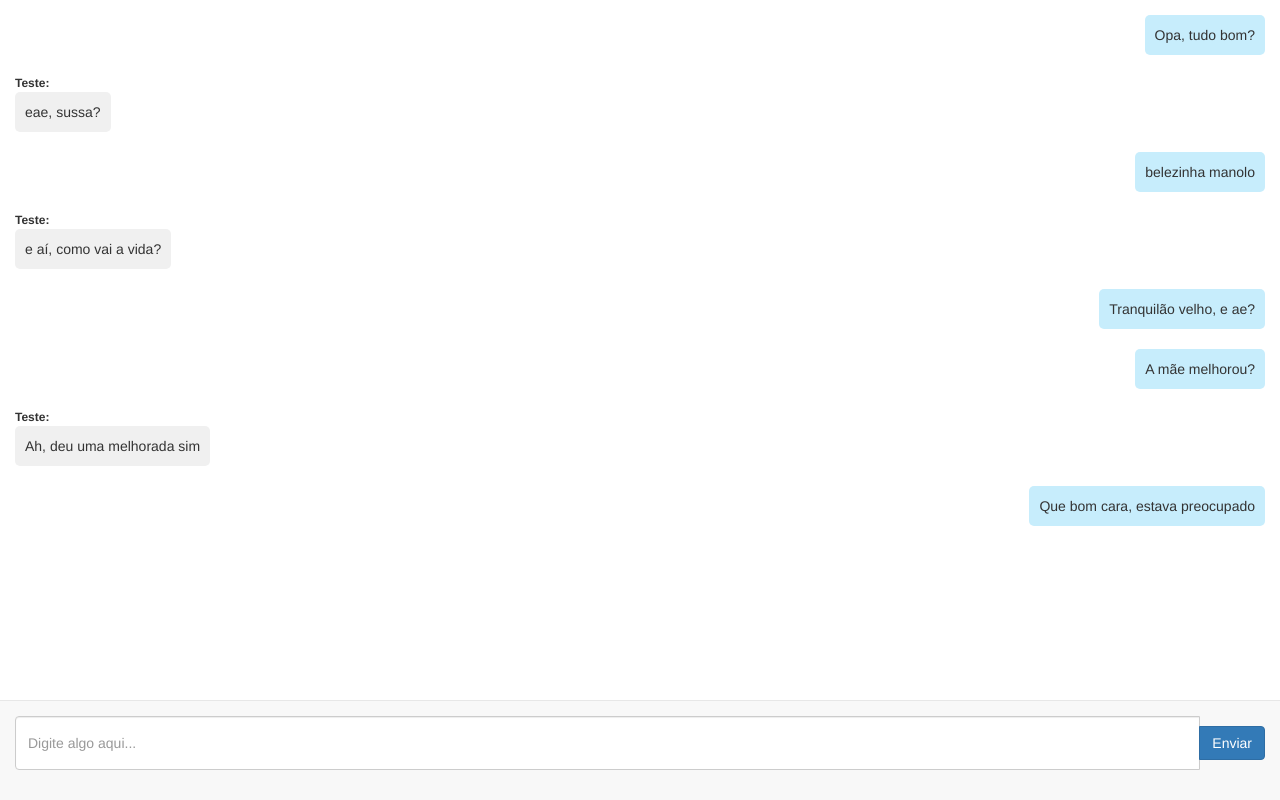
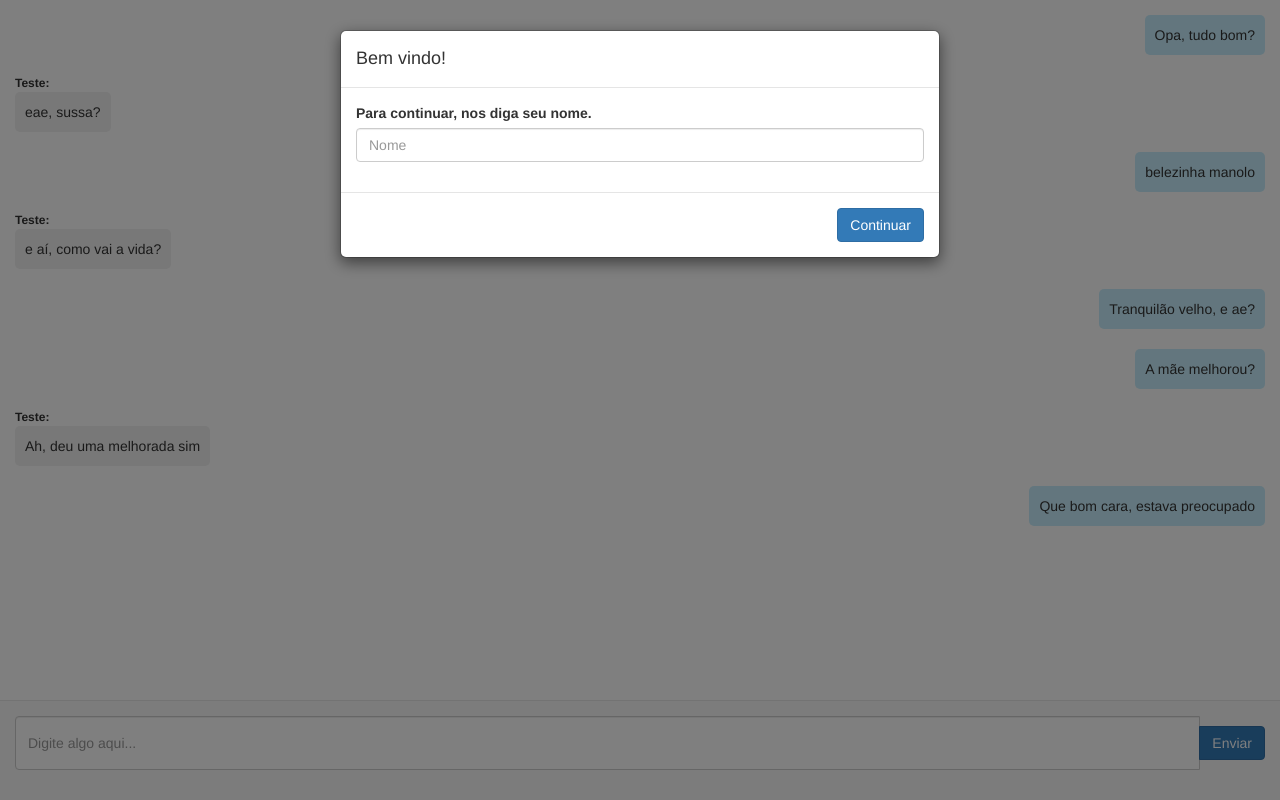
Before and after one commit to wildeee/react-hello, a React (Create React App) app: page / in a window 1280 px wide. Built offline with nearby package versions, Linux system fonts and the light colour scheme.

Commit message:
Adicionando validacao required no username

```diff
--- a/src/App.js
+++ b/src/App.js
@@ -21,7 +21,7 @@ class App extends Component {
 	constructor(props) {
 		super(props);
 		this.state = {
-			username: 'wilde',
+			username: '',
 			messages: MESSAGES
 		};
 	};
@@ -45,7 +45,7 @@ class App extends Component {
 	render() {
 		return (
 			<div className="messages-area-container">
-				<ModalUsername showModal={false} username={this.state.username} onUsernameChange={this.onUsernameChange} />
+				<ModalUsername showModal={true} username={this.state.username} onUsernameChange={this.onUsernameChange} />
 				<MessagesArea messages={this.state.messages} />
 				<ChatInput onMessageSend={this.onMessageSend} />
 			</div>
--- a/src/ModalUsername.js
+++ b/src/ModalUsername.js
@@ -4,7 +4,8 @@ import {
 	Modal,
 	FormGroup,
 	FormControl,
-	ControlLabel
+	ControlLabel,
+	HelpBlock
 } from 'react-bootstrap';
 
 class ModalUsername extends Component {
@@ -13,34 +14,51 @@ class ModalUsername extends Component {
 		super(props);
 		this.state = {
 			showModal: props.showModal,
-			username: props.username
+			username: props.username,
+			showRequiredUsername: false
 		};
 	};
 
-	close = () => {
+	submitUsername = () => {
+		let usernameValue = this.state.username;
+		if (!usernameValue) {
+			this.setState({ showRequiredUsername: true });
+			return;
+		}
 		this.setState({ showModal: false });
-		this.props.onUsernameChange(this.state.username);
+		this.props.onUsernameChange(usernameValue);
 	};
 
 	handleUserChange = (username) => {
-		this.setState({ username: username.target.value });
+		let usernameValue = username.target.value;
+		this.setState({ username: usernameValue });
+		if (usernameValue) {
+			this.setState({ showRequiredUsername: false });
+		}
 	};
 
 	render() {
+		let requiredUsername;
+		let validationState;
+		if (this.state.showRequiredUsername) {
+			requiredUsername = <HelpBlock>Campo obrigatório.</HelpBlock>
+			validationState = 'error';
+		}
 		return (
 			<div>
-				<Modal show={this.state.showModal} onHide={this.close} keyboard={false}>
-					<Modal.Header closeButton>
+				<Modal show={this.state.showModal} keyboard={false} backdrop="static">
+					<Modal.Header>
 						<Modal.Title>Bem vindo!</Modal.Title>
 					</Modal.Header>
 					<Modal.Body>
-						<FormGroup controlId="form-username">
+						<FormGroup controlId="form-username" validationState={validationState}>
 							<ControlLabel>Para continuar, nos diga seu nome.</ControlLabel>
 							<FormControl type="text" placeholder="Nome" value={this.state.username} onChange={this.handleUserChange} componentClass="input" />
+							{requiredUsername}
 						</FormGroup>
 					</Modal.Body>
 					<Modal.Footer>
-						<Button bsStyle="primary" onClick={this.close}>Continuar</Button>
+						<Button bsStyle="primary" onClick={this.submitUsername}>Continuar</Button>
 					</Modal.Footer>
 				</Modal>
 			</div>
```
